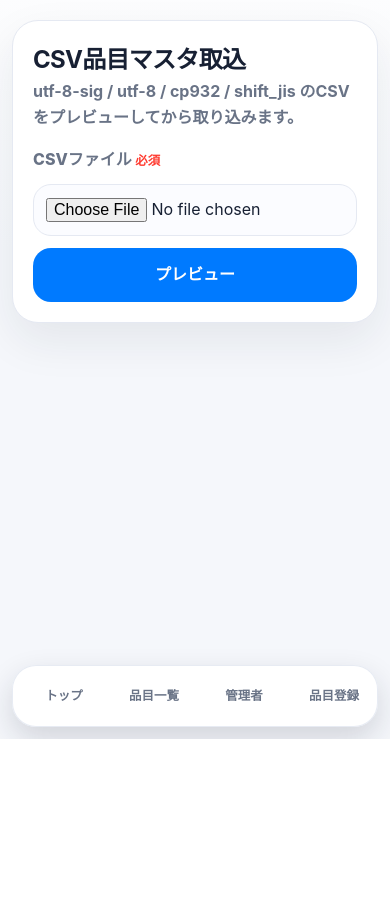
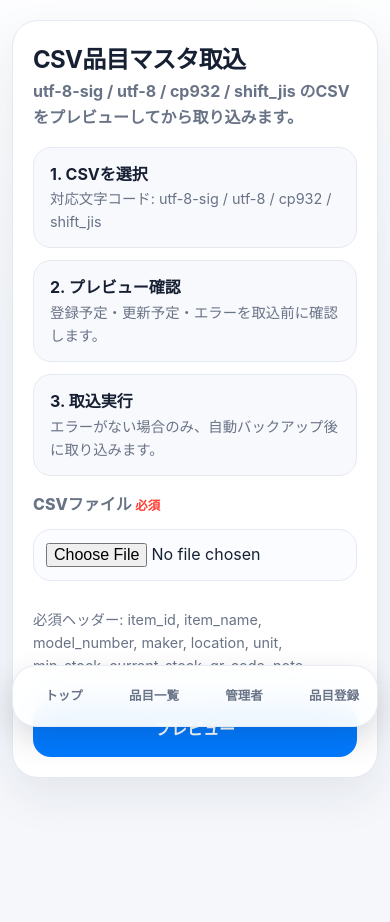
Before and after one commit to tomoya3116-byte/qr-inventory-system, a FastAPI app: page /csv-import in a window 390 px wide. Shown: the part 105-1027 px from the top of the page. Before the commit the page ends 844 px from the top, so only its background shows below. Run offline with FastAPI, Linux system fonts and the light colour scheme.

Commit message:
Improve web CSV import mobile preview

```diff
--- a/static/style.css
+++ b/static/style.css
@@ -618,3 +618,113 @@ body {
   background: var(--error-bg);
   color: var(--error-text);
 }
+
+.csv-guide {
+  display: grid;
+  grid-template-columns: repeat(3, minmax(0, 1fr));
+  gap: 12px;
+  margin-top: 16px;
+}
+
+.csv-guide div {
+  padding: 14px 16px;
+  border: 1px solid var(--line);
+  border-radius: 18px;
+  background: #f8f9fd;
+}
+
+.csv-guide strong,
+.csv-guide span {
+  display: block;
+}
+
+.csv-guide span,
+.csv-column-note {
+  color: var(--muted);
+  font-size: 0.9rem;
+}
+
+.csv-preview-cards {
+  display: none;
+}
+
+.csv-preview-card {
+  padding: 14px;
+  border: 1px solid var(--line);
+  border-radius: 18px;
+  background: #ffffff;
+}
+
+.csv-preview-card--error {
+  border-color: #ffd0cc;
+  background: var(--error-bg);
+  color: var(--error-text);
+}
+
+.csv-preview-card__top {
+  display: flex;
+  align-items: center;
+  justify-content: space-between;
+  gap: 10px;
+}
+
+.csv-preview-card__top span {
+  color: var(--muted);
+  font-weight: 800;
+}
+
+.csv-preview-card--insert .csv-preview-card__top strong {
+  color: var(--success-text);
+}
+
+.csv-preview-card--update .csv-preview-card__top strong {
+  color: var(--primary-dark);
+}
+
+.csv-preview-card--error .csv-preview-card__top span,
+.csv-preview-card--error .csv-preview-card__top strong {
+  color: var(--error-text);
+}
+
+.csv-preview-card__details {
+  display: grid;
+  gap: 8px;
+  margin: 12px 0 0;
+}
+
+.csv-preview-card__details div {
+  display: grid;
+  grid-template-columns: 86px minmax(0, 1fr);
+  gap: 8px;
+}
+
+.csv-preview-card__details dt {
+  color: var(--muted);
+  font-size: 0.84rem;
+  font-weight: 800;
+}
+
+.csv-preview-card__details dd {
+  margin: 0;
+  font-weight: 700;
+  overflow-wrap: anywhere;
+}
+
+.csv-execute-form .primary-button {
+  width: 100%;
+}
+
+@media (max-width: 720px) {
+  .csv-guide {
+    grid-template-columns: 1fr;
+  }
+
+  .csv-preview-cards {
+    display: grid;
+    gap: 10px;
+  }
+
+  .csv-preview-table {
+    display: none;
+  }
+}
--- a/templates/csv_import.html
+++ b/templates/csv_import.html
@@ -10,9 +10,24 @@
       <p>utf-8-sig / utf-8 / cp932 / shift_jis のCSVをプレビューしてから取り込みます。</p>
     </div>
   </div>
+  <div class="csv-guide" aria-label="CSV取込ガイド">
+    <div>
+      <strong>1. CSVを選択</strong>
+      <span>対応文字コード: utf-8-sig / utf-8 / cp932 / shift_jis</span>
+    </div>
+    <div>
+      <strong>2. プレビュー確認</strong>
+      <span>登録予定・更新予定・エラーを取込前に確認します。</span>
+    </div>
+    <div>
+      <strong>3. 取込実行</strong>
+      <span>エラーがない場合のみ、自動バックアップ後に取り込みます。</span>
+    </div>
+  </div>
   <form class="ios-form" action="/csv-import/preview" method="post" enctype="multipart/form-data">
     <label for="csv_file">CSVファイル <span class="required-mark">必須</span></label>
     <input id="csv_file" name="csv_file" type="file" accept=".csv,text/csv" required>
+    <p class="note csv-column-note">必須ヘッダー: item_id, item_name, model_number, maker, location, unit, min_stock, current_stock, qr_code, note</p>
     <button class="primary-button" type="submit">プレビュー</button>
   </form>
 </section>
@@ -29,7 +44,30 @@
   {% if preview.rows %}
     <h3>CSV内容プレビュー</h3>
     <p class="note">各行が「登録」「更新」「エラー」のどれとして処理されるかを確認できます。</p>
-    <div class="responsive-table" role="region" aria-label="CSV内容プレビュー" tabindex="0">
+    <div class="csv-preview-cards" aria-label="CSV内容プレビュー（スマホ表示）">
+      {% for row in preview.rows %}
+      <article class="csv-preview-card csv-preview-card--{{ row.action }}">
+        <div class="csv-preview-card__top">
+          <span>{{ row.row_index }}行目</span>
+          <strong>
+            {% if row.action == "insert" %}登録
+            {% elif row.action == "update" %}更新
+            {% else %}エラー
+            {% endif %}
+          </strong>
+        </div>
+        <dl class="csv-preview-card__details">
+          <div><dt>品目ID</dt><dd>{{ row.item_id or '-' }}</dd></div>
+          <div><dt>品名</dt><dd>{{ row.item_name or '-' }}</dd></div>
+          <div><dt>型式</dt><dd>{{ row.model_number or '-' }}</dd></div>
+          <div><dt>保管場所</dt><dd>{{ row.location or '-' }}</dd></div>
+          <div><dt>現在庫</dt><dd>{{ row.current_stock if row.current_stock is not none else '-' }}</dd></div>
+          <div><dt>エラー</dt><dd>{% if row.errors %}{{ row.errors | join(" / ") }}{% else %}-{% endif %}</dd></div>
+        </dl>
+      </article>
+      {% endfor %}
+    </div>
+    <div class="responsive-table csv-preview-table" role="region" aria-label="CSV内容プレビュー（表形式）" tabindex="0">
       <table>
         <thead>
           <tr>
@@ -57,7 +95,7 @@
             <td>{{ row.item_name }}</td>
             <td>{{ row.model_number }}</td>
             <td>{{ row.location }}</td>
-            <td>{{ row.current_stock }}</td>
+            <td>{{ row.current_stock if row.current_stock is not none else '-' }}</td>
             <td>{% if row.errors %}{{ row.errors | join(" / ") }}{% else %}-{% endif %}</td>
           </tr>
           {% endfor %}
@@ -74,7 +112,7 @@
     </div>
   {% else %}
     <p class="note">エラーはありません。取込実行前に自動バックアップを作成します。</p>
-    <form class="ios-form" action="/csv-import/execute" method="post">
+    <form class="ios-form csv-execute-form" action="/csv-import/execute" method="post">
       <input type="hidden" name="upload_path" value="{{ upload_path }}">
       <button class="primary-button" type="submit">この内容で取込実行</button>
     </form>
```
